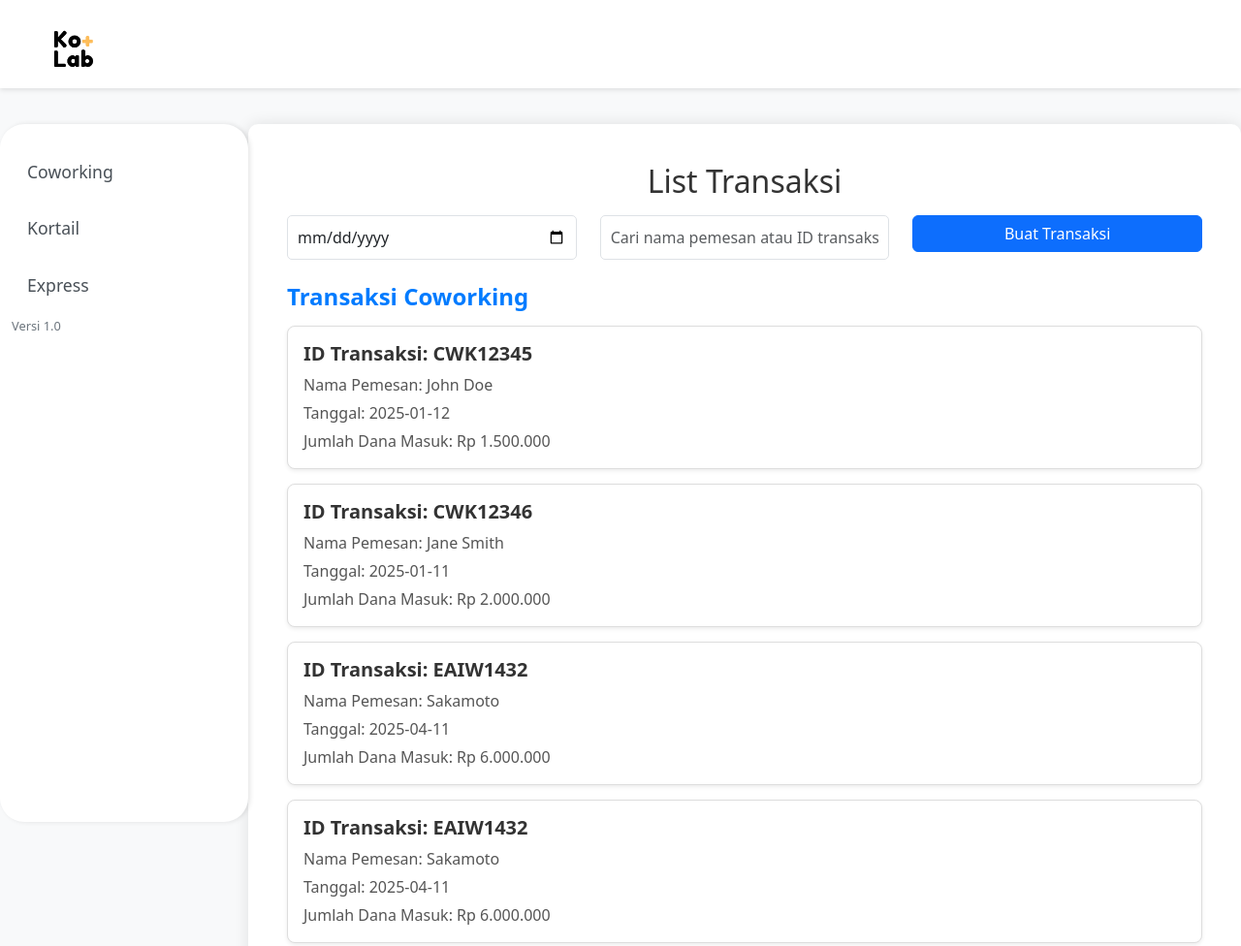
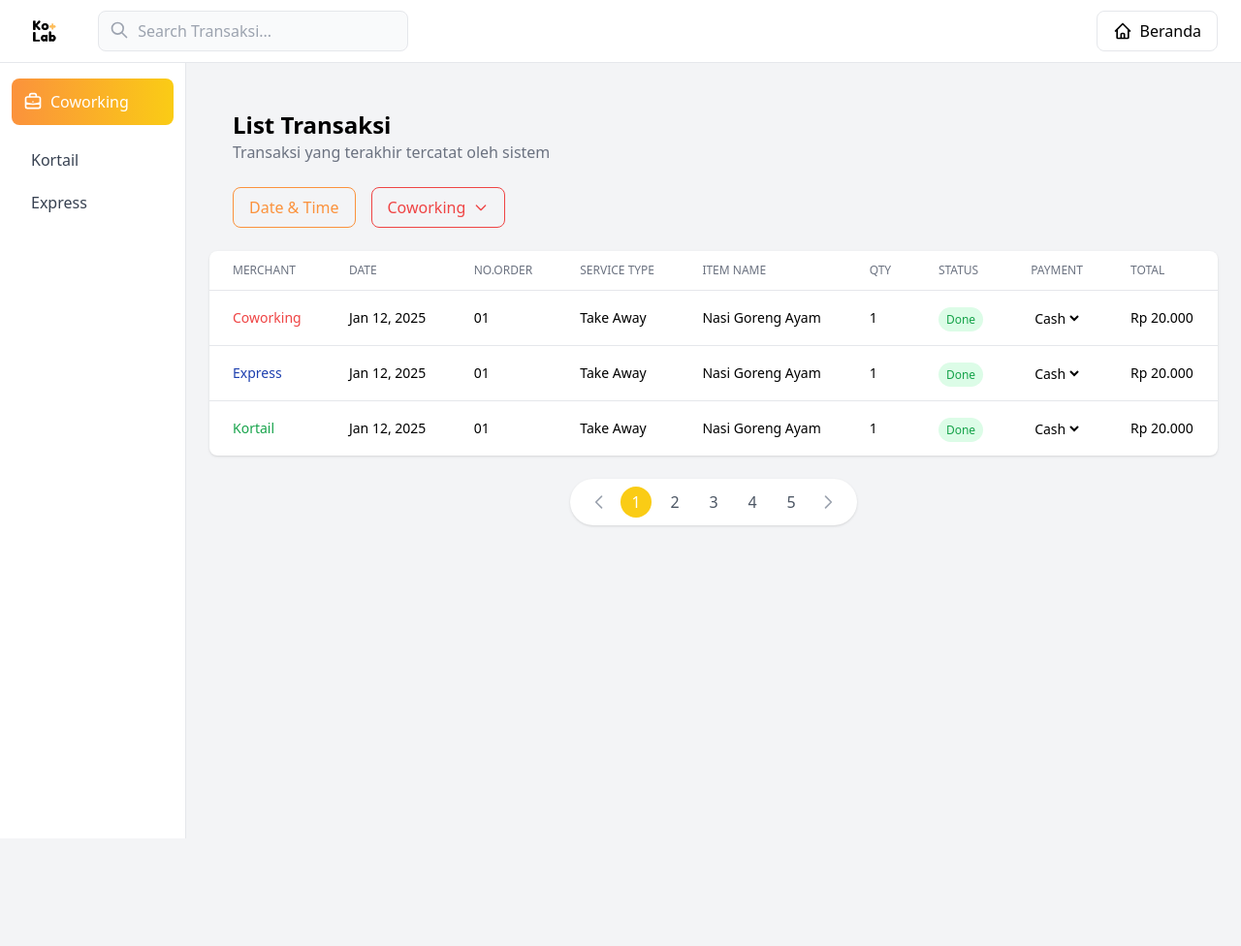
Before and after one commit to icannns/ngolab-pos, a plain HTML site: page listtransaksi.html in a window 1280 px wide. Shown: the top 976 px of the page at 97% size. After the commit the page ends 865 px from the top, so only its background shows below. Drawn offline with nearby package versions, Linux system fonts and the light colour scheme.

Commit message:
list transaksi sama menu

```diff
--- a/listtransaksi.html
+++ b/listtransaksi.html
@@ -1,243 +1,333 @@
 <!DOCTYPE html>
-<html lang="id">
+<html lang="en">
   <head>
-    <meta charset="UTF-8">
-    <meta name="viewport" content="width=device-width, initial-scale=1.0">
-    <title>Sistem POS - List Transaksi</title>
-    <link href="https://cdn.jsdelivr.net/npm/bootstrap@5.3.0-alpha1/dist/css/bootstrap.min.css" rel="stylesheet">
-    <link rel="stylesheet" href="menu.css">
-    <style>
-        body {
-            background-color: #f8f9fa;
-            padding-top: 80px;
-        }
-        #sidebar {
-            height: calc(100vh - 80px);
-            background-color: #ffffff;
-            box-shadow: 2px 0 5px rgba(0,0,0,0.1);
-            padding-top: 20px;
-            position: fixed;
-            left: 0;
-            top: 80px;
-            z-index: 1000;
-            width: 20%;
-            border-radius: 25px;
-        }
-        #sidebar .nav-link {
-            color: #495057;
-            padding: 1rem;
-            font-weight: 500;
-            font-size: 1.1rem;
-            transition: background-color 0.3s;
-        }
-        #sidebar .nav-link.active, #sidebar .nav-link:hover {
-            background-color: #e9ecef;
-        }
-        .main-content {
-            padding: 40px;
-            border-radius: 10px;
-            background-color: #fff;
-            box-shadow: 0px 0px 15px rgba(0, 0, 0, 0.1);
-            margin-left: 20%;
-            width: 80%;
-        }
-        .transaction-category {
-            font-size: 1.5rem;
-            font-weight: bold;
-        }
-        .navbar {
-            position: fixed;
-            top: 0;
-            left: 0;
-            width: 100%;
-            z-index: 1050;
-            box-shadow: 0 2px 5px rgba(0,0,0,0.1);
-        }
-        .transaction-section {
-            display: none;
-        }
-        .transaction-section.active {
-            display: block;
-        }
-        .transaction-section {
-            margin-top: 20px;
-        }
+    <meta charset="UTF-8" />
+    <meta name="viewport" content="width=device-width, initial-scale=1.0" />
+    <title>Ko+Lab - List Transaksi</title>
+    <script src="https://cdn.tailwindcss.com"></script>
+  </head>
+  <body class="bg-gray-100">
+    <!-- Navigation -->
+    <nav class="bg-white border-b sticky top-0 z-50">
+      <div class="flex items-center justify-between h-16 px-6">
+        <!-- Logo -->
+        <div class="flex items-center space-x-8">
+          <img src="/media/All_Logo__Ko+Lab-removebg-preview.png" alt="Ko+Lab Logo" class="h-8" />
+          <!-- Search Bar -->
+          <div class="relative">
+            <input
+              type="text"
+              placeholder="Search Transaksi..."
+              class="w-80 px-4 py-2 pl-10 rounded-lg bg-gray-50 border focus:outline-none focus:ring-2 focus:ring-yellow-400"
+            />
+            <div class="absolute left-3 top-2.5">
+              <svg
+                xmlns="http://www.w3.org/2000/svg"
+                class="h-5 w-5 text-gray-400"
+                fill="none"
+                viewBox="0 0 24 24"
+                stroke="currentColor"
+              >
+                <path
+                  stroke-linecap="round"
+                  stroke-linejoin="round"
+                  stroke-width="2"
+                  d="M21 21l-6-6m2-5a7 7 0 11-14 0 7 7 0 0114 0z"
+                />
+              </svg>
+            </div>
+          </div>
+        </div>
 
-        .list-group-item {
-            padding: 0;
-            border: none;
-            margin-bottom: 15px;
-        }
-
-        .card {
-            border-radius: 8px;
-            box-shadow: 0 4px 6px rgba(0, 0, 0, 0.1);
-            border: 1px solid #ddd;
-        }
-
-        .card-title {
-            font-weight: bold;
-            color: #333;
-        }
-
-        .card-text {
-            margin-bottom: 5px;
-            color: #555;
-        }
-
-    </style>
-</head>
-<body>
-    <!-- Navigasi dengan Tambahan Pos System di Pojok Kiri Atas -->
-    <nav class="navbar navbar-light bg-light" style="padding: 0.5rem 1rem;">
-        <div class="container-fluid d-flex align-items-center" style="margin-top: 10px;">
-            <!-- Logo -->
-            <a href="index.html" class="navbar-brand">
-                <img src="media/All_Logo__Ko+Lab-removebg-preview.png" alt="Logo Ko+Lab" height="55" style="margin-left: 10px;">
-            </a>
+        <!-- Beranda Button -->
+        <button
+          class="flex items-center space-x-2 px-4 py-2 rounded-lg border hover:bg-gray-50"
+        >
+          <svg
+            xmlns="http://www.w3.org/2000/svg"
+            class="h-5 w-5"
+            fill="none"
+            viewBox="0 0 24 24"
+            stroke="currentColor"
+          >
+            <path
+              stroke-linecap="round"
+              stroke-linejoin="round"
+              stroke-width="2"
+              d="M3 12l2-2m0 0l7-7 7 7M5 10v10a1 1 0 001 1h3m10-11l2 2m-2-2v10a1 1 0 01-1 1h-3m-6 0a1 1 0 001-1v-4a1 1 0 011-1h2a1 1 0 011 1v4a1 1 0 001 1m-6 0h6"
+            />
+          </svg>
+          <span>Beranda</span>
+        </button>
       </div>
     </nav>
 
-    <div class="container-fluid mt-5 ">
-        <div class="row">
-            <!-- Sidebar Kiri dengan posisi tetap -->
-            <div class="col-md-2 mt-5" id="sidebar">
-                <nav class="nav flex-column">
-                    <a class="nav-link" href="#" onclick="showSection('list-coworking')">Coworking</a>
-                    <a class="nav-link" href="#" onclick="showSection('list-kortail')">Kortail</a>
-                    <a class="nav-link" href="#" onclick="showSection('list-express')">Express</a>
-                </nav>
-                <small class="footer-text mt-4">Versi 1.0</small>
-            </div>
-
-            <!-- Konten Utama dengan Lebar Disesuaikan -->
-            <div class="col-md-10 main-content">
-                <h2 class="text-center">List Transaksi</h2>
-
-                <!-- Filter dan Tombol Transaksi -->
-                <div class="row mt-3 mb-4">
-                    <div class="col-md-4">
-                        <input type="date" class="form-control" id="filter-date" placeholder="Pilih Tanggal">
-                    </div>
-                    <div class="col-md-4">
-                        <input type="text" class="form-control" id="search-input" placeholder="Cari nama pemesan atau ID transaksi">
-                    </div>
-                    <div class="col-md-4">
-                        <button class="btn btn-primary w-100" id="create-button" onclick="window.location.href='menu.html'">Buat Transaksi</button>
+    <div class="flex min-h-screen">
+      <!-- Sidebar -->
+      <div class="w-48 bg-white border-r pt-4 fixed h-full">
+        <!-- Coworking Menu -->
+        <div class="mx-3 mb-4">
+          <div
+            class="bg-gradient-to-r from-orange-400 to-yellow-400 text-white rounded-lg p-3 flex items-center"
+          >
+            <svg
+              class="h-5 w-5"
+              viewBox="0 0 24 24"
+              fill="none"
+              stroke="currentColor"
+            >
+              <path
+                stroke-linecap="round"
+                stroke-linejoin="round"
+                stroke-width="2"
+                d="M21 13.255A23.931 23.931 0 0112 15c-3.183 0-6.22-.62-9-1.745M16 6V4a2 2 0 00-2-2h-4a2 2 0 00-2 2v2m4 6h.01M5 20h14a2 2 0 002-2V8a2 2 0 00-2-2H5a2 2 0 00-2 2v10a2 2 0 002 2z"
+              />
+            </svg>
+            <span class="ml-2 font-medium">Coworking</span>
           </div>
         </div>
 
-                <!-- Daftar Transaksi Coworking -->
-                <div id="list-coworking" class="transaction-section active">
-                    <h3 class="transaction-category">Transaksi Coworking</h3>
-                    <ul class="list-group transaction-list">
-                        <!-- Data transaksi coworking -->
-                    </ul>
-                            <!-- Data Dummy -->
-                            <li class="list-group-item">
-                                <div class="card shadow-sm">
-                                    <div class="card-body">
-                                        <h5 class="card-title">ID Transaksi: CWK12345</h5>
-                                        <p class="card-text">Nama Pemesan: John Doe</p>
-                                        <p class="card-text">Tanggal: 2025-01-12</p>
-                                        <p class="card-text">Jumlah Dana Masuk: Rp 1.500.000</p>
-                                    </div>
-                                </div>
-                            </li>
-                            <li class="list-group-item">
-                                <div class="card shadow-sm">
-                                    <div class="card-body">
-                                        <h5 class="card-title">ID Transaksi: CWK12346</h5>
-                                        <p class="card-text">Nama Pemesan: Jane Smith</p>
-                                        <p class="card-text">Tanggal: 2025-01-11</p>
-                                        <p class="card-text">Jumlah Dana Masuk: Rp 2.000.000</p>
-                                    </div>
-                                </div>
-                            </li>
-                            <li class="list-group-item">
-                                <div class="card shadow-sm">
-                                    <div class="card-body">
-                                        <h5 class="card-title">ID Transaksi: EAIW1432</h5>
-                                        <p class="card-text">Nama Pemesan: Sakamoto</p>
-                                        <p class="card-text">Tanggal: 2025-04-11</p>
-                                        <p class="card-text">Jumlah Dana Masuk: Rp 6.000.000</p>
-                                    </div>
-                                </div>
-                            </li>
-                            <li class="list-group-item">
-                                <div class="card shadow-sm">
-                                    <div class="card-body">
-                                        <h5 class="card-title">ID Transaksi: EAIW1432</h5>
-                                        <p class="card-text">Nama Pemesan: Sakamoto</p>
-                                        <p class="card-text">Tanggal: 2025-04-11</p>
-                                        <p class="card-text">Jumlah Dana Masuk: Rp 6.000.000</p>
-                                    </div>
-                                </div>
-                            </li>
-                            <li class="list-group-item">
-                                <div class="card shadow-sm">
-                                    <div class="card-body">
-                                        <h5 class="card-title">ID Transaksi: EAIW1432</h5>
-                                        <p class="card-text">Nama Pemesan: Sakamoto</p>
-                                        <p class="card-text">Tanggal: 2025-04-11</p>
-                                        <p class="card-text">Jumlah Dana Masuk: Rp 6.000.000</p>
-                                    </div>
-                                </div>
-                            </li>
-                            <li class="list-group-item">
-                                <div class="card shadow-sm">
-                                    <div class="card-body">
-                                        <h5 class="card-title">ID Transaksi: EAIW1432</h5>
-                                        <p class="card-text">Nama Pemesan: Sakamoto</p>
-                                        <p class="card-text">Tanggal: 2025-04-11</p>
-                                        <p class="card-text">Jumlah Dana Masuk: Rp 6.000.000</p>
-                                    </div>
-                                </div>
-                            </li>
-                        </ul>
+        <!-- Other Menu Items -->
+        <div class="space-y-1 px-3">
+          <a
+            href="#"
+            class="flex items-center px-3 py-2 rounded-lg text-gray-700 hover:bg-gray-50"
+          >
+            <span class="ml-2">Kortail</span>
+          </a>
+          <a
+            href="#"
+            class="flex items-center px-3 py-2 rounded-lg text-gray-700 hover:bg-gray-50"
+          >
+            <span class="ml-2">Express</span>
+          </a>
         </div>
       </div>
 
-                <!-- Daftar Transaksi Kortail -->
-                <div id="list-kortail" class="transaction-section">
-                    <h3 class="transaction-category">Transaksi Kortail</h3>
-                    <ul class="list-group transaction-list"></ul>
+      <!-- Main Content -->
+      <div class="flex-1 ml-48 p-6">
+        <!-- Header Section -->
+        <div class="p-6">
+          <!-- Title and Description -->
+          <div class="mb-6">
+            <h1 class="text-2xl font-semibold">List Transaksi</h1>
+            <p class="text-gray-500">
+              Transaksi yang terakhir tercatat oleh sistem
+            </p>
           </div>
 
-                <!-- Daftar Transaksi Express -->
-                <div id="list-express" class="transaction-section">
-                    <h3 class="transaction-category">Transaksi Express</h3>
-                    <ul class="list-group transaction-list"></ul>
+          <!-- Filter Buttons in a single row -->
+          <div class="flex space-x-4">
+            <button
+              class="px-4 py-2 border rounded-lg flex items-center text-orange-400 border-orange-400"
+            >
+              <span>Date & Time</span>
+            </button>
+            <button
+              class="px-4 py-2 border rounded-lg flex items-center text-red-500 border-red-500"
+            >
+              <span>Coworking</span>
+              <svg
+                class="w-4 h-4 ml-2"
+                fill="none"
+                stroke="currentColor"
+                viewBox="0 0 24 24"
+              >
+                <path
+                  d="M19 9l-7 7-7-7"
+                  stroke-width="2"
+                  stroke-linecap="round"
+                  stroke-linejoin="round"
+                />
+              </svg>
+            </button>
+          </div>
+        </div>
+
+        <!-- Table -->
+        <div class="bg-white rounded-lg shadow">
+          <table class="w-full">
+            <thead>
+              <tr class="border-b">
+                <th
+                  class="px-6 py-3 text-left text-xs font-medium text-gray-500 uppercase"
+                >
+                  Merchant
+                </th>
+                <th
+                  class="px-6 py-3 text-left text-xs font-medium text-gray-500 uppercase"
+                >
+                  Date
+                </th>
+                <th
+                  class="px-6 py-3 text-left text-xs font-medium text-gray-500 uppercase"
+                >
+                  No.order
+                </th>
+                <th
+                  class="px-6 py-3 text-left text-xs font-medium text-gray-500 uppercase"
+                >
+                  Service Type
+                </th>
+                <th
+                  class="px-6 py-3 text-left text-xs font-medium text-gray-500 uppercase"
+                >
+                  Item Name
+                </th>
+                <th
+                  class="px-6 py-3 text-left text-xs font-medium text-gray-500 uppercase"
+                >
+                  QTY
+                </th>
+                <th
+                  class="px-6 py-3 text-left text-xs font-medium text-gray-500 uppercase"
+                >
+                  Status
+                </th>
+                <th
+                  class="px-6 py-3 text-left text-xs font-medium text-gray-500 uppercase"
+                >
+                  Payment
+                </th>
+                <th
+                  class="px-6 py-3 text-left text-xs font-medium text-gray-500 uppercase"
+                >
+                  Total
+                </th>
+              </tr>
+            </thead>
+            <tbody class="divide-y">
+              <tr class="hover:bg-gray-50">
+                <td class="px-6 py-4 text-sm text-red-500">Coworking</td>
+                <td class="px-6 py-4 text-sm">Jan 12, 2025</td>
+                <td class="px-6 py-4 text-sm">01</td>
+                <td class="px-6 py-4 text-sm">Take Away</td>
+                <td class="px-6 py-4 text-sm">Nasi Goreng Ayam</td>
+                <td class="px-6 py-4 text-sm">1</td>
+                <td class="px-6 py-4">
+                  <span
+                    class="px-2 py-1 text-xs rounded-full bg-green-100 text-green-600"
+                    >Done</span
+                  >
+                </td>
+                <td class="px-6 py-4">
+                  <select class="text-sm bg-transparent" title="Payment Method">
+                    <option>Cash</option>
+                    <option>Qris</option>
+                  </select>
+                </td>
+                <td class="px-6 py-4 text-sm">Rp 20.000</td>
+              </tr>
+              <tr class="hover:bg-gray-50">
+                <td class="px-6 py-4 text-sm text-blue-800">Express</td>
+                <td class="px-6 py-4 text-sm">Jan 12, 2025</td>
+                <td class="px-6 py-4 text-sm">01</td>
+                <td class="px-6 py-4 text-sm">Take Away</td>
+                <td class="px-6 py-4 text-sm">Nasi Goreng Ayam</td>
+                <td class="px-6 py-4 text-sm">1</td>
+                <td class="px-6 py-4">
+                  <span
+                    class="px-2 py-1 text-xs rounded-full bg-green-100 text-green-600"
+                    >Done</span
+                  >
+                </td>
+                <td class="px-6 py-4">
+                  <select class="text-sm bg-transparent" title="Payment Method">
+                    <option>Cash</option>
+                    <option>Qris</option>
+                  </select>
+                </td>
+                <td class="px-6 py-4 text-sm">Rp 20.000</td>
+              </tr>
+              <!-- Add more rows as needed -->
+              <tr class="hover:bg-gray-50">
+                <td class="px-6 py-4 text-sm text-green-600">Kortail</td>
+                <td class="px-6 py-4 text-sm">Jan 12, 2025</td>
+                <td class="px-6 py-4 text-sm">01</td>
+                <td class="px-6 py-4 text-sm">Take Away</td>
+                <td class="px-6 py-4 text-sm">Nasi Goreng Ayam</td>
+                <td class="px-6 py-4 text-sm">1</td>
+                <td class="px-6 py-4">
+                  <span
+                    class="px-2 py-1 text-xs rounded-full bg-green-100 text-green-600"
+                    >Done</span
+                  >
+                </td>
+                <td class="px-6 py-4">
+                  <select class="text-sm bg-transparent" title="Payment Method">
+                    <option>Cash</option>
+                    <option>Qris</option>
+                  </select>
+                </td>
+                <td class="px-6 py-4 text-sm">Rp 20.000</td>
+              </tr>
+            </tbody>
+          </table>
+        </div>
+
+        <!-- Pagination -->
+        <div class="flex justify-center mt-6">
+          <div
+            class="flex items-center space-x-2 bg-white rounded-full shadow px-4 py-2"
+          >
+            <button class="p-1 rounded-full hover:bg-gray-100" title="Previous Page">
+              <svg
+                class="w-5 h-5 text-gray-400"
+                fill="none"
+                stroke="currentColor"
+                viewBox="0 0 24 24"
+              >
+                <path
+                  stroke-linecap="round"
+                  stroke-linejoin="round"
+                  stroke-width="2"
+                  d="M15 19l-7-7 7-7"
+                />
+              </svg>
+            </button>
+            <button
+              class="w-8 h-8 flex items-center justify-center rounded-full bg-yellow-400 text-white"
+            >
+              1
+            </button>
+            <button
+              class="w-8 h-8 flex items-center justify-center rounded-full text-gray-600 hover:bg-gray-100"
+            >
+              2
+            </button>
+            <button
+              class="w-8 h-8 flex items-center justify-center rounded-full text-gray-600 hover:bg-gray-100"
+            >
+              3
+            </button>
+            <button
+              class="w-8 h-8 flex items-center justify-center rounded-full text-gray-600 hover:bg-gray-100"
+            >
+              4
+            </button>
+            <button
+              class="w-8 h-8 flex items-center justify-center rounded-full text-gray-600 hover:bg-gray-100"
+            >
+              5
+            </button>
+            <button class="p-1 rounded-full hover:bg-gray-100" title="Next Page">
+              <svg
+                class="w-5 h-5 text-gray-400"
+                fill="none"
+                stroke="currentColor"
+                viewBox="0 0 24 24"
+              >
+                <path
+                  stroke-linecap="round"
+                  stroke-linejoin="round"
+                  stroke-width="2"
+                  d="M9 5l7 7-7 7"
+                />
+              </svg>
+            </button>
           </div>
         </div>
       </div>
     </div>
-
-
-    <script>
-        function showSection(sectionId) {
-            document.querySelectorAll('.transaction-section').forEach(section => {
-                section.classList.remove('active');
-            });
-            document.getElementById(sectionId).classList.add('active');
-        }
-        function showSection(sectionId) {
-            // Sembunyikan semua transaksi
-            const sections = document.querySelectorAll('.transaction-section');
-            sections.forEach(section => {
-                section.style.display = 'none';
-            });
-
-            // Tampilkan bagian yang dipilih
-            const selectedSection = document.getElementById(sectionId);
-            if (selectedSection) {
-                selectedSection.style.display = 'block';
-            }
-        }
-
-    </script>
-
-    <!-- Scripts -->
-    <script src="https://cdn.jsdelivr.net/npm/bootstrap@5.3.0-alpha1/dist/js/bootstrap.bundle.min.js"></script>
   </body>
 </html>
```
Also changed, not shown: menu.html (+37 -131 lines), media/dish 3 (1).png (added). Lines whose indentation alone changed are shown as unchanged.
